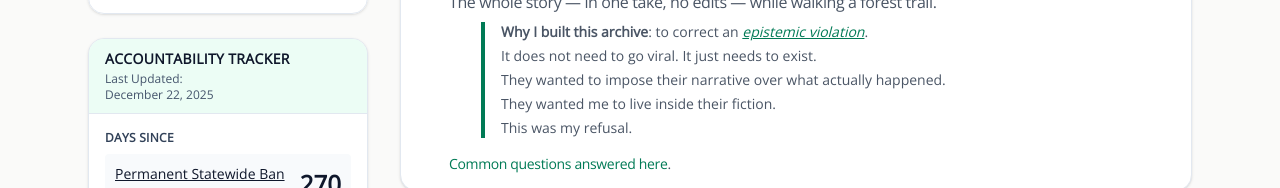
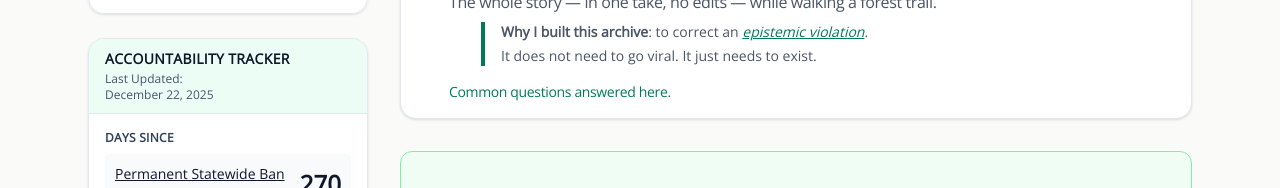
Before and after one commit to rswfire/rswfire.oprd, a Next.js app: page / in a window 1280 px wide. Shown: the part 831-1019 px from the top of the page. Built offline with nearby package versions, Linux system fonts and the light colour scheme.

Commit message:
Updated Index.tsx

```diff
--- a/app/(archive)/page.tsx
+++ b/app/(archive)/page.tsx
@@ -29,9 +29,6 @@ export default function OverviewPage() {
                     <div className="mt-2 ml-8 pl-4 border-l-4 border-emerald-700 space-y-1">
                         <div><strong>Why I built this archive</strong>: to correct an <Link href="/faq#epistemic" className="text-emerald-700 underline hover:text-emerald-600"><em>epistemic violation</em></Link>.</div>
                         <div>It does not need to go viral. It just needs to exist.</div>
-                        <div>They wanted to impose their narrative over what actually happened.</div>
-                        <div>They wanted me to live inside their fiction.</div>
-                        <div>This was my refusal.</div>
                     </div>
 
                     <div className="mt-4 text-sm tracking-tight"><Link href="/faq" className="text-emerald-700 hover:underline hover:text-emerald-600">Common questions answered here</Link>.</div>
```
